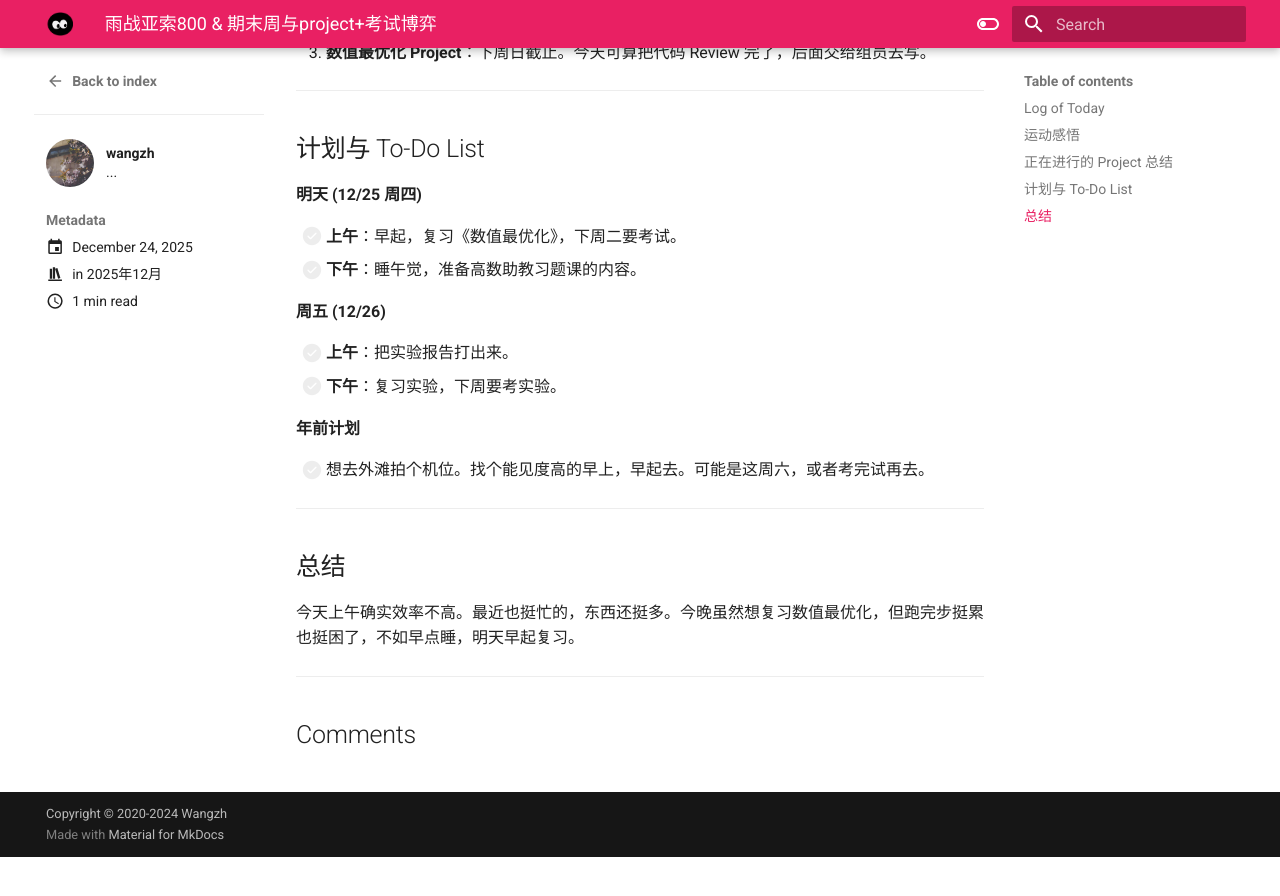
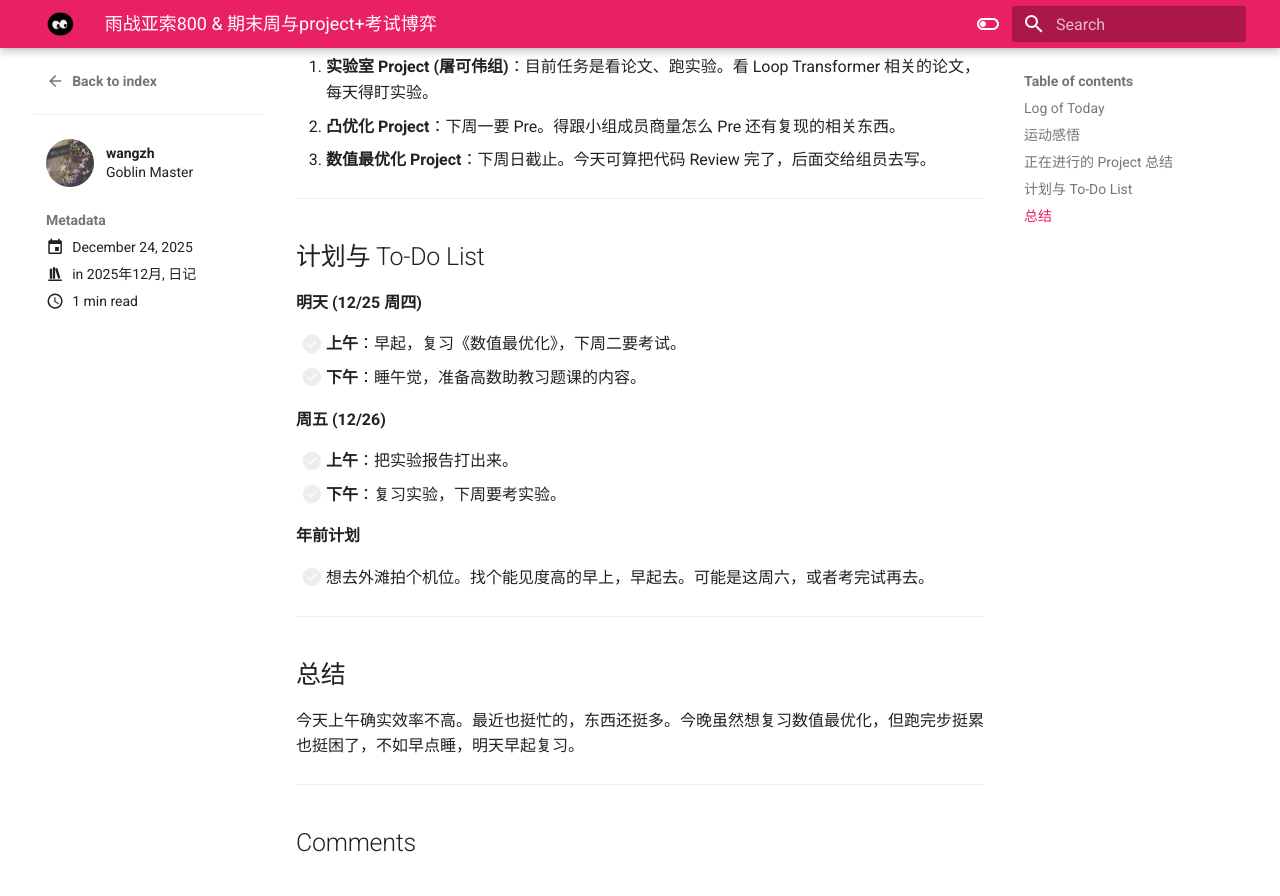
Before and after one commit to wangzh12023/life-log, an MkDocs documentation site: the page built from docs/blog/posts/2025-12-24.md, in a window 1280 px wide and 900 px high, scrolled down 1363 px. Shown: the top 896 px of the window. Built offline with MkDocs 1.6.1 and Material for MkDocs 9.7.7, drawn with Linux system fonts in a browser that asks for light colours; comment, search, counter and statistics services are not loaded; before the commit the page ends 2220 px from its top, so only the background shows below that; some of the changed text lies outside the part shown.

Commit message:
chore: ...

```diff
--- a/docs/blog/.authors.yml
+++ b/docs/blog/.authors.yml
@@ -1,10 +1,10 @@
 authors:
   wangzh:
     name: wangzh
-    description: ...
+    description: Goblin Master
     avatar: assets/wangzh.jpg
 
   yc:
     name: yc
-    description: ...
+    description: Young Cat
     avatar: assets/avatar.png
--- a/docs/blog/posts/2025-12-24.md
+++ b/docs/blog/posts/2025-12-24.md
@@ -9,14 +9,19 @@
 comments: true
 categories:
     - 2025年12月
+    - 日记
 
 ---
 
 雨战亚索800 & 期末周与project+考试博弈
 
+
+
 <!-- more -->
 
+???+ info
 
+    The pictures can be found in [小红书](http://xhslink.com/o/10WDVbo5hh0)
 今天吧，早上应该是 8 点半就醒了。起床之后赖了会床，起床效率不高，看了会手机和 B 站。虽然看的是些有用的东西，但总体来说，效率并不高。
 
 ## Log of Today
--- /dev/null
+++ b/main.py
@@ -0,0 +1,2 @@
+def define_env(env):
+    pass
--- a/mkdocs.yml
+++ b/mkdocs.yml
@@ -1,16 +1,14 @@
 site_name: life-log
 site_url: https://wangzh12023.github.io/life-log/
-copyright: 'Copyright &copy; 2020-2024 Wangzh'
+copyright: 'Copyright &copy; Wangzh'
 
 
 
-# 1. 核心主题配置（以第二个配置为准）
 theme:
   name: material
   custom_dir: overrides
   logo: assets/avatar.png
   palette:
-    # 浅色模式
     - media: "(prefers-color-scheme: light)"
       scheme: default
       primary: pink
@@ -18,7 +16,6 @@
       toggle:
         icon: material/toggle-switch-off-outline
         name: Switch to dark mode
-    # 深色模式
     - media: "(prefers-color-scheme: dark)"
       scheme: slate
       primary: pink
@@ -28,13 +25,16 @@
         name: Switch to light mode
   features:
     - navigation.top
+    - navigation.footer
     - navigation.tabs
     - content.code.copy
     - search.suggest
     - search.highlight
     - search.share
 
-# 2. 静态资源加载
+
+
+
 extra_css:
   - stylesheets/special.css
 
@@ -43,13 +43,16 @@
   - https://cdn.jsdelivr.net/npm/mathjax@3/es5/tex-mml-chtml.js
   - https://unpkg.com/mermaid/dist/mermaid.min.js
 
-# 3. Markdown 扩展整合（合并所有功能）
+
 markdown_extensions:
   - toc:
       permalink: "¶"
   - footnotes
   - def_list
   - md_in_html
+  - admonition
+  - pymdownx.details
+  - pymdownx.superfences
   - pymdownx.magiclink
   - pymdownx.caret
   - pymdownx.keys
@@ -71,7 +74,7 @@
           class: mermaid
           format: !!python/name:pymdownx.superfences.fence_code_format
 
-# 4. 插件整合（合并所有功能）
+
 plugins:
   - search
   - blog:
@@ -91,9 +94,7 @@
       categories:
         - categories
         - tags
-  # 如果之后需要增加 roamlinks，可以在此添加
-  # - roamlinks
 
-# 5. 其他配置
-extra:
-  homepage: Home/home2.html
+
+# extra:
+#   homepage: Home/home2.html
```
Also changed, not shown: overrides/partials/footer.html (added), 1 other file.
